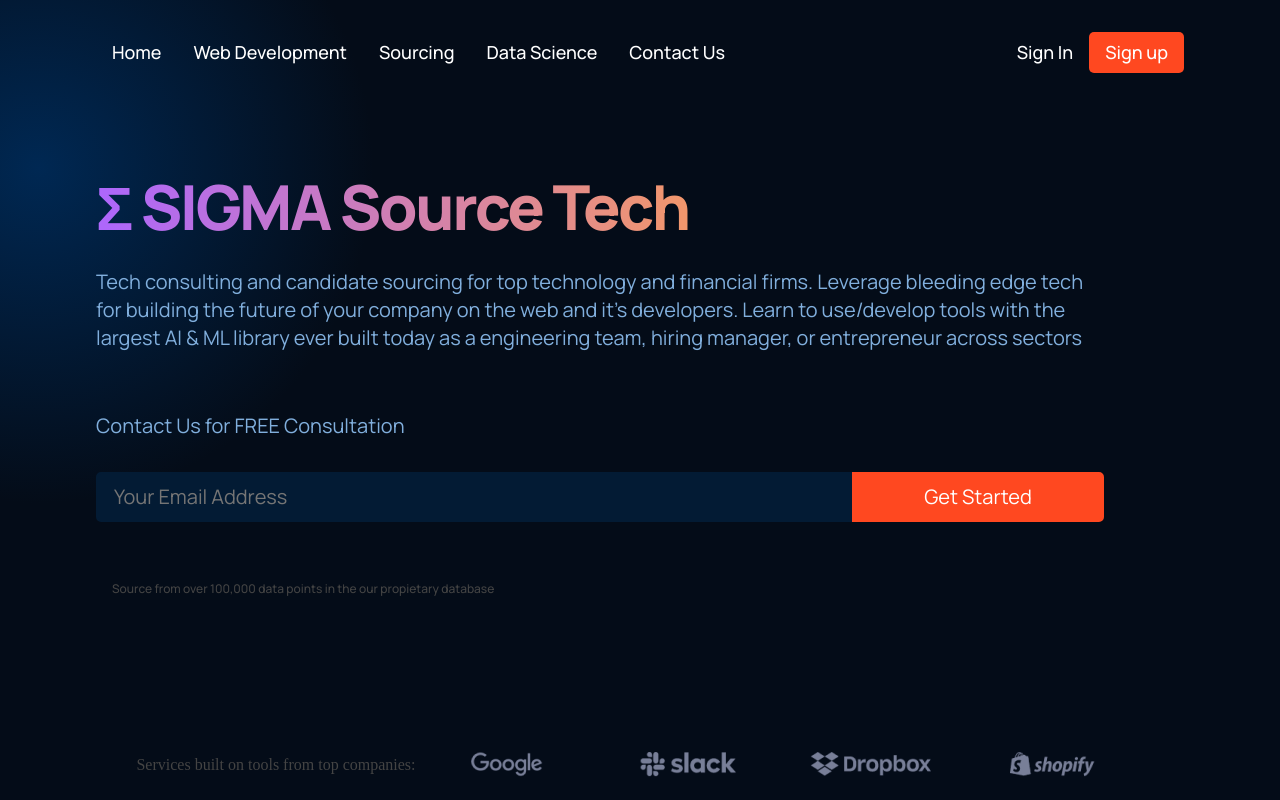
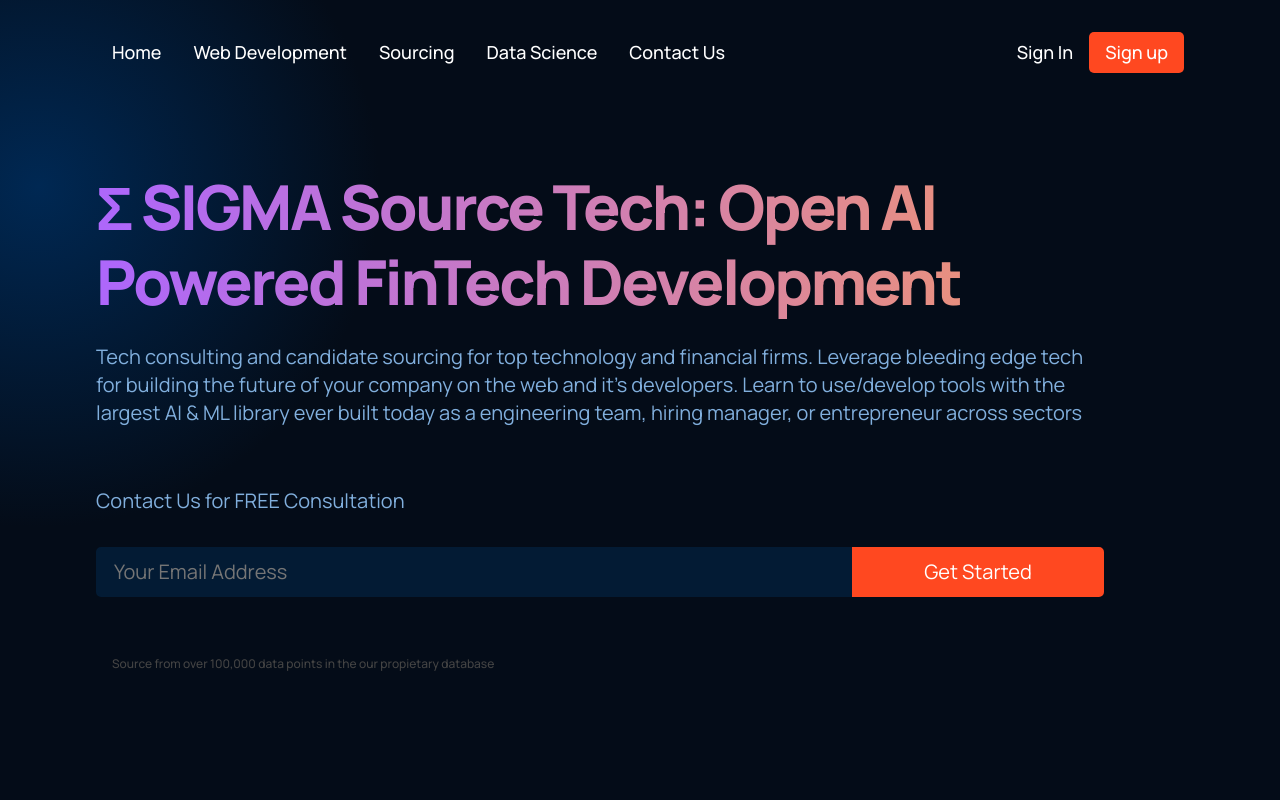
Before and after one commit to nottolivc/modern-ui, a React (Create React App) app: page / in a window 1280 px wide. Shown: the top 800 px of the page. Built offline with nearby package versions, Linux system fonts and the light colour scheme.

Commit message:
add symbol for test build

```diff
--- a/src/containers/header/Header.jsx
+++ b/src/containers/header/Header.jsx
@@ -7,7 +7,7 @@ import './header.css';
 const Header = () => (
   <div className="gpt3__header section__padding" id="home">
     <div className="gpt3__header-content">
-      <h1 className="gradient__text">&Sigma; SIGMA Source Tech </h1>
+      <h1 className="gradient__text">&Sigma; SIGMA Source Tech: Open AI Powered FinTech Development</h1>
       <p>Tech consulting and candidate sourcing for top technology and financial firms.
         Leverage bleeding edge tech for building the future of your company on the web and it's developers.
         Learn to use/develop tools with the largest AI & ML library ever built today as a engineering team, hiring manager,
```
